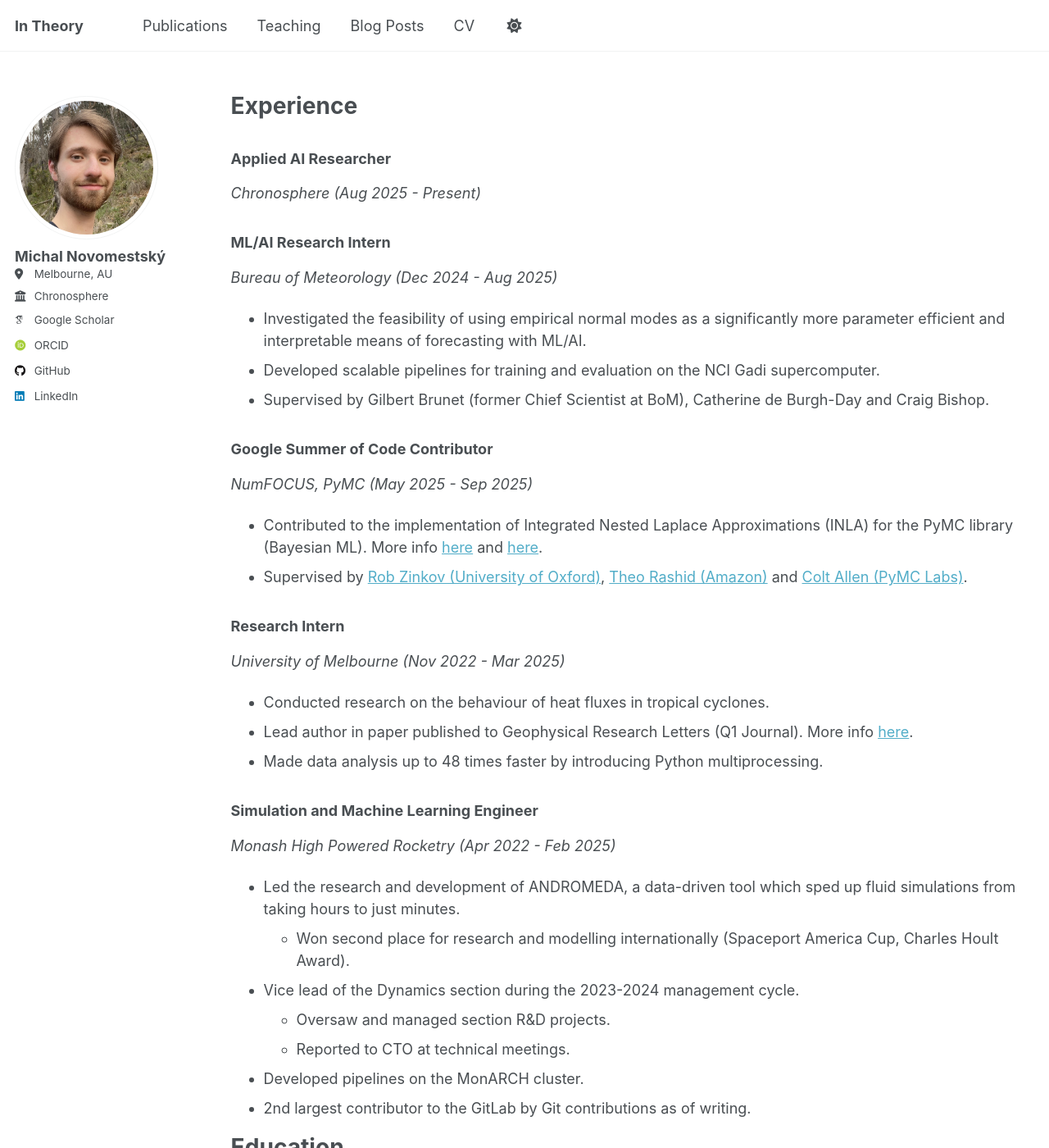
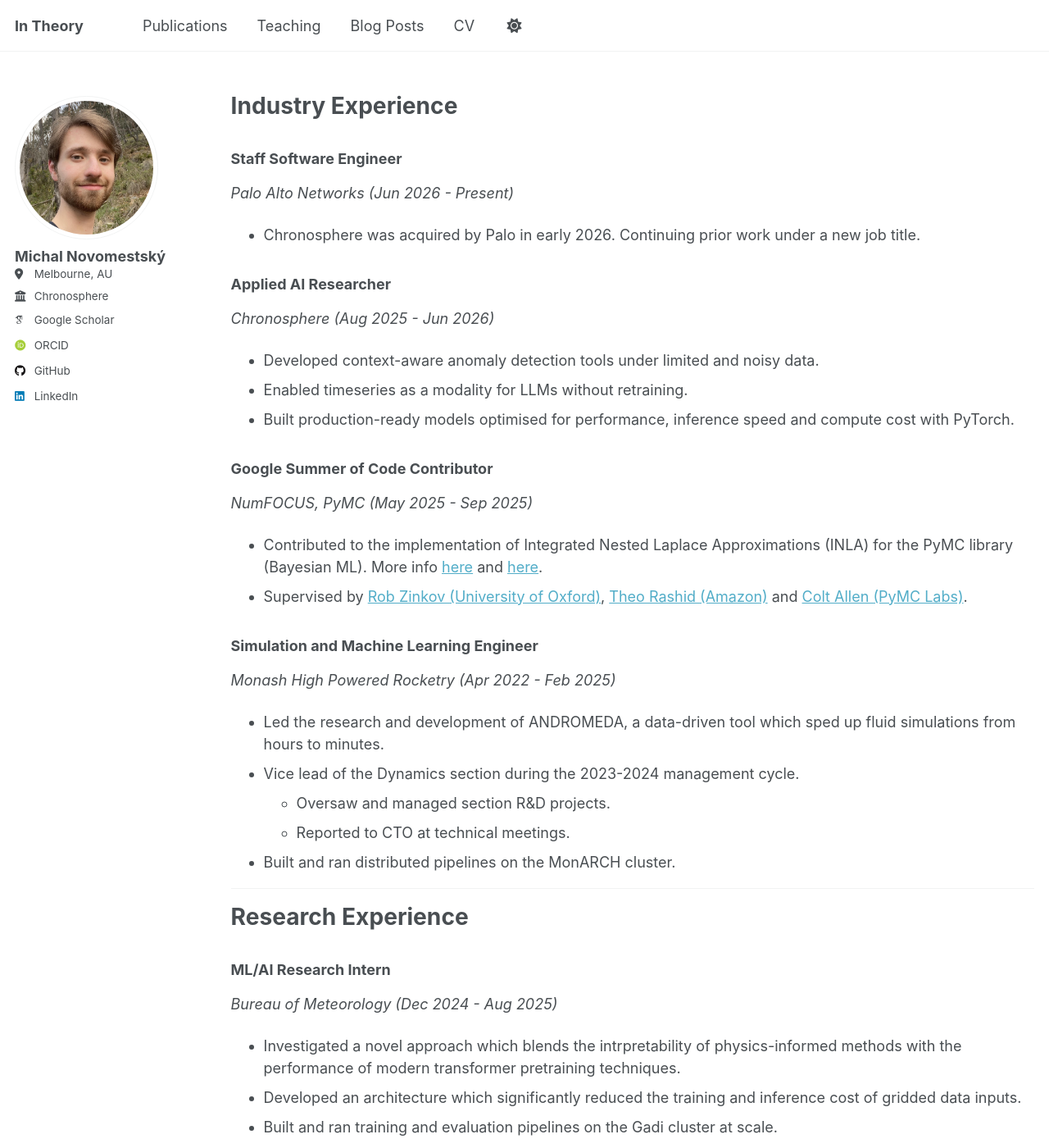
Before and after one commit to Michal-Novomestsky/Michal-Novomestsky.github.io, a Jekyll site: the page built from _pages/cv.md, in a window 1280 px wide and 1400 px high. Shown: the whole window at 82% size. Built offline with Jekyll 4.4.1, drawn with Linux system fonts in a browser that asks for light colours; some web fonts are replaced; some of the changed text lies outside the part shown.

Commit message:
update CV

```diff
--- a/_pages/cv.md
+++ b/_pages/cv.md
@@ -9,42 +9,52 @@ redirect_from:
 
 {% include base_path %}
 
-# Experience
+# Industry Experience
+### Staff Software Engineer
+*Palo Alto Networks (Jun 2026 - Present)*
+* Chronosphere was acquired by Palo in early 2026. Continuing prior work under a new job title.
+
 ### Applied AI Researcher
-*Chronosphere (Aug 2025 - Present)*
-
-### ML/AI Research Intern
-*Bureau of Meteorology (Dec 2024 - Aug 2025)*
-* Investigated the feasibility of using empirical normal modes as a significantly more parameter efficient and interpretable means of forecasting with ML/AI.
-* Developed scalable pipelines for training and evaluation on the NCI Gadi supercomputer.
-* Supervised by Gilbert Brunet (former Chief Scientist at BoM), Catherine de Burgh-Day and Craig Bishop.
+*Chronosphere (Aug 2025 - Jun 2026)*
+* Developed context-aware anomaly detection tools under limited and noisy data.
+* Enabled timeseries as a modality for LLMs without retraining.
+* Built production-ready models optimised for performance, inference speed and compute cost with PyTorch.
 
 ### Google Summer of Code Contributor
 *NumFOCUS, PyMC (May 2025 - Sep 2025)*
 * Contributed to the implementation of Integrated Nested Laplace Approximations (INLA) for the PyMC library (Bayesian ML). More info [here](https://summerofcode.withgoogle.com/programs/2025/projects/Djw07Zv0) and [here](https://www.pymc.io/blog/blog_gsoc_2025.html).
 * Supervised by [Rob Zinkov (University of Oxford)](https://www.zinkov.com/about/), [Theo Rashid (Amazon)](https://theorashid.github.io/cv/) and [Colt Allen (PyMC Labs)](https://www.linkedin.com/in/coltallen-datascientist/).
 
-### Research Intern
-*University of Melbourne (Nov 2022 - Mar 2025)*
-* Conducted research on the behaviour of heat fluxes in tropical cyclones.
-* Lead author in paper published to Geophysical Research Letters (Q1 Journal). More info [here](/publication/2025_heat_fluxes).
-* Made data analysis up to 48 times faster by introducing Python multiprocessing.
-
 ### Simulation and Machine Learning Engineer
 *Monash High Powered Rocketry (Apr 2022 - Feb 2025)*
-* Led the research and development of ANDROMEDA, a data-driven tool which sped up fluid simulations from taking hours to just minutes.
-  * Won second place for research and modelling internationally (Spaceport America Cup, Charles Hoult Award).
+* Led the research and development of ANDROMEDA, a data-driven tool which sped up fluid simulations from hours to minutes.
 * Vice lead of the Dynamics section during the 2023-2024 management cycle.
   * Oversaw and managed section R&D projects.
   * Reported to CTO at technical meetings.
-* Developed pipelines on the MonARCH cluster.
-* 2nd largest contributor to the GitLab by Git contributions as of writing.
+* Built and ran distributed pipelines on the MonARCH cluster.
+
+---
+
+# Research Experience
+### ML/AI Research Intern
+*Bureau of Meteorology (Dec 2024 - Aug 2025)*
+* Investigated a novel approach which blends the intrpretability of physics-informed methods with the performance of modern transformer pretraining techniques.
+* Developed an architecture which significantly reduced the training and inference cost of gridded data inputs.
+* Built and ran training and evaluation pipelines on the Gadi cluster at scale.
+
+### Student Research Intern
+*University of Melbourne (Nov 2022 - Mar 2025)*
+* First author in empirical study reporting novel observations of heat fluxes in tropical cyclones.
+* Made data analysis up to 48 times faster by introducing multithreading.
+
+---
 
 # Education
-### BEng (Hons) Aerospace Engineering, Minoring in Artificial Intelligence
+### BEng (Hons)
 *Monash University (Feb 2022 - Nov 2026)*
-* WAM 82/100 (High Distinction)
-* Honours Thesis under A/Prof. Mehrtash Harandi.
+* Major: Aerospace Engineering, Minor: Artificial Intelligence
+* WAM: 82/100, GPA: 3.64/4.00 (High Distinction)
+* Honours Thesis under A/Prof. Mehrtash Harandi and Riccardo Ali.
 * Selected cohort rankings:
   * 3rd of ~200 in ENG2005 Advanced Engineering Mathematics.
   * 8th of 197 in ECE4179 Neural Networks and Deep Learning
@@ -53,7 +63,7 @@ redirect_from:
   * Top 5% in MEC3456 Engineering Computational Analysis
 
 ### University Extension Program (Physics)
-*University of Melbourne, (Feb-Nov 2021)*
+*University of Melbourne, (Feb - Nov 2021)*
 * Selected as one of around 20 students statewide based on academic performance to undertake two first year physics units during my final year of high school.
 * H1 Honours (High Distinction).
 
@@ -66,11 +76,15 @@ redirect_from:
   * Sub-skill 2.3
 * Skill 3 -->
 
+---
+
 Publications
 ======
   <ul>{% for post in site.publications reversed %}
     {% include archive-single-cv.html %}
   {% endfor %}</ul>
+
+---
 
 <!-- Talks
 ======
@@ -78,16 +92,21 @@ Publications
     {% include archive-single-talk-cv.html  %}
   {% endfor %}</ul> -->
 
+# Competitions and Awards
+### Charles Hoult Modelling and Simulation Award 2nd Place, 2023
+* Internationally recognised for ANDROMEDA at the Spaceport America Cup.
+
+### International Young Physicists' Tournament (IYPT), 2021
+* Captain of the Australian team.
+* Researched and presented on university-level theory including Lagrangian mechanics whilst  still in high school.
+* Directed team in research setting under a tight schedule.
+
+### Two-time ASO Physics Olympiad Distinction, 2020 and 2021
+
+---
+
 Teaching
 ======
   <ul>{% for post in site.teaching reversed %}
     {% include archive-single-cv.html %}
   {% endfor %}</ul>
-
-# Competitions
-### International Young Physicists' Tournament (IYPT), 2021
-* Captain of the Australian team.
-* Represented Australia on the world stage by leading the national team in an international physics Olympiad.
-* Researched and presented on university-level theory including Lagrangian mechanics whilst still in high school.
-
-### Two-time ASO Physics Olympiad Distinction, 2020 and 2021
```
